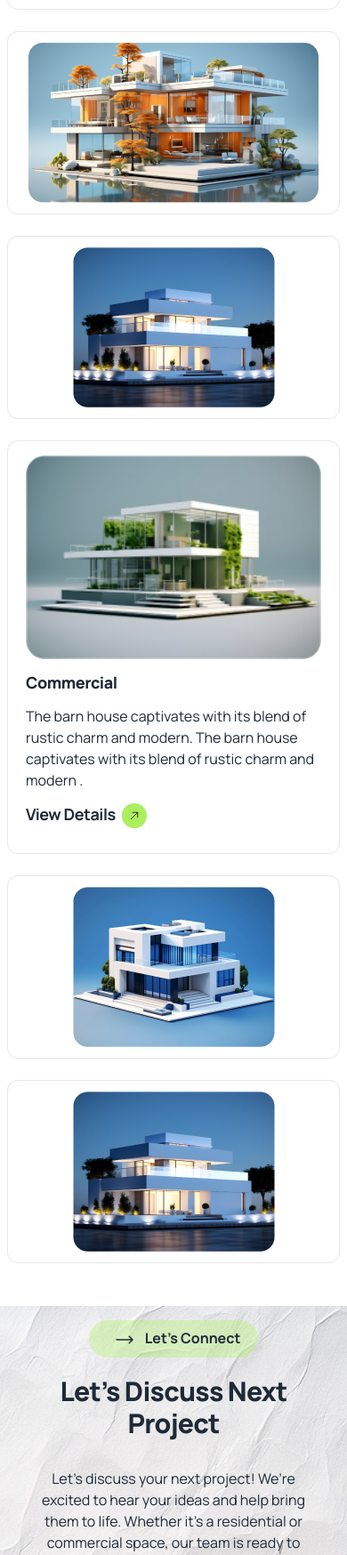
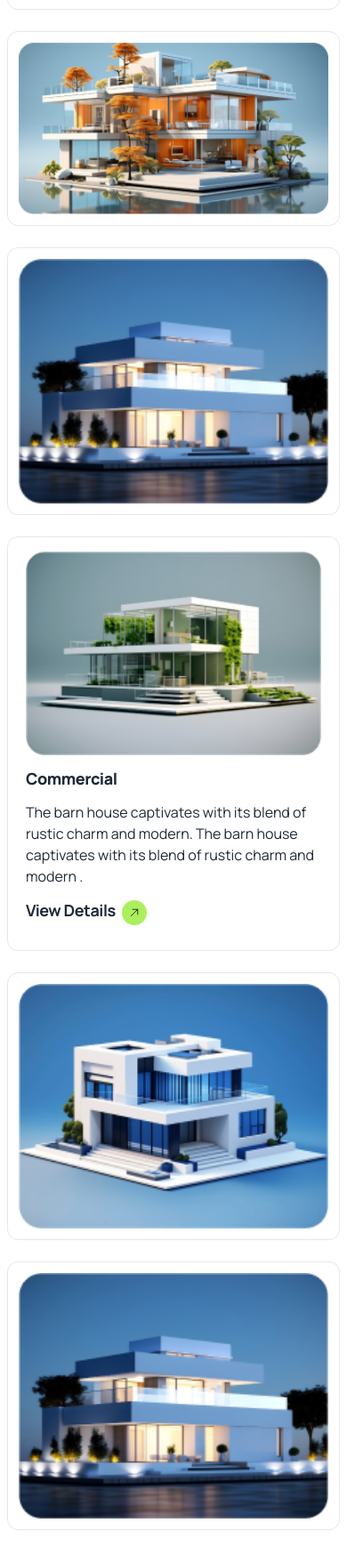
Before and after one commit to JuwelRana34/Brandhouse, a plain HTML site: page index.html in a window 390 px wide. Shown: the part 4514-6262 px from the top of the page at 89% size. Drawn offline with nearby package versions, Linux system fonts and the light colour scheme.

Commit message:
all done and fix some issue

```diff
--- a/index.html
+++ b/index.html
@@ -334,12 +334,12 @@
           </div>
 
           <div class="bg-white border p-3 rounded-xl lg:col-span-2">
-            <img class="mx-auto  object-center object-cover" src="./assets/img2.png" alt="" srcset="">
+            <img class="mx-auto  w-full object-center object-cover" src="./assets/img2.png" alt="" srcset="">
           </div>
 
           <div class="bg-white border p-3 rounded-xl lg:col-span-1">
-            <img class="hidden lg:block" src="./assets/img3.png" alt="" srcset="">
-            <img class="lg:hidden mx-auto" src="./assets/img5.png" alt="" srcset="">
+            <img class="hidden w-full lg:block" src="./assets/img3.png" alt="" srcset="">
+            <img class="lg:hidden w-full" src="./assets/img5.png" alt="" srcset="">
           </div>
 
           <div class=" py-4 md:py-0 rounded-xl bg-white md:col-span-2  md:flex lg:col-span-3 items-center px-5 gap-8 border">
@@ -359,11 +359,11 @@
           </div>
 
           <div class="bg-white border  lg:hidden p-3 rounded-xl lg:col-span-1">
-            <img class="mx-auto " src="./assets/img3.png" alt="" srcset="">
+            <img class="  w-full " src="./assets/img3.png" alt="" srcset="">
           </div>
 
           <div class="bg-white border   p-3 rounded-xl lg:col-span-1">
-            <img class="mx-auto  " src="./assets/img5.png" alt="" srcset="">
+            <img class="w-full  " src="./assets/img5.png" alt="" srcset="">
           </div>
 
          </div>
@@ -524,7 +524,7 @@
             </div>
 
             <div class="absolute left-1/2  -bottom-6 gap-4 m-2 flex -translate-y-1/2 -translate-x-1/2 transform justify-between">
-              <a href="#slide3" class="btn bg-gray-700 text-white btn-circle">❮</a>
+              <a href="#slide2" class="btn bg-gray-700 text-white btn-circle">❮</a>
               <a href="#slide4" class="btn bg-gray-700 text-white btn-circle">❯</a>
             </div>
           </div>
```
